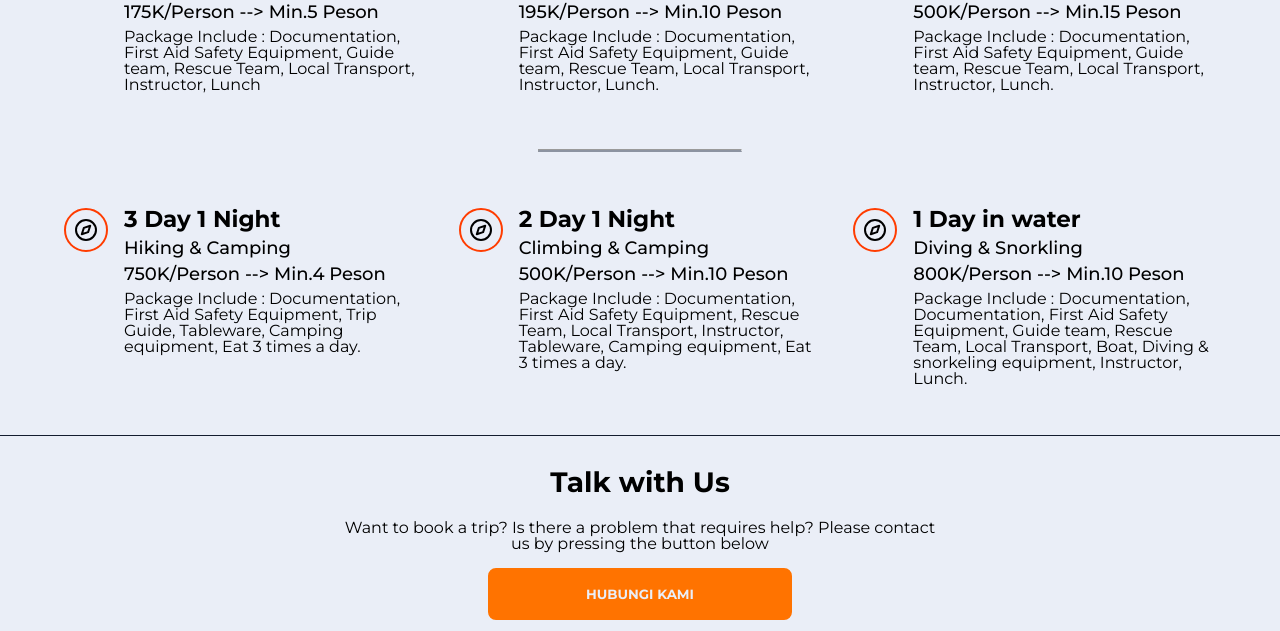
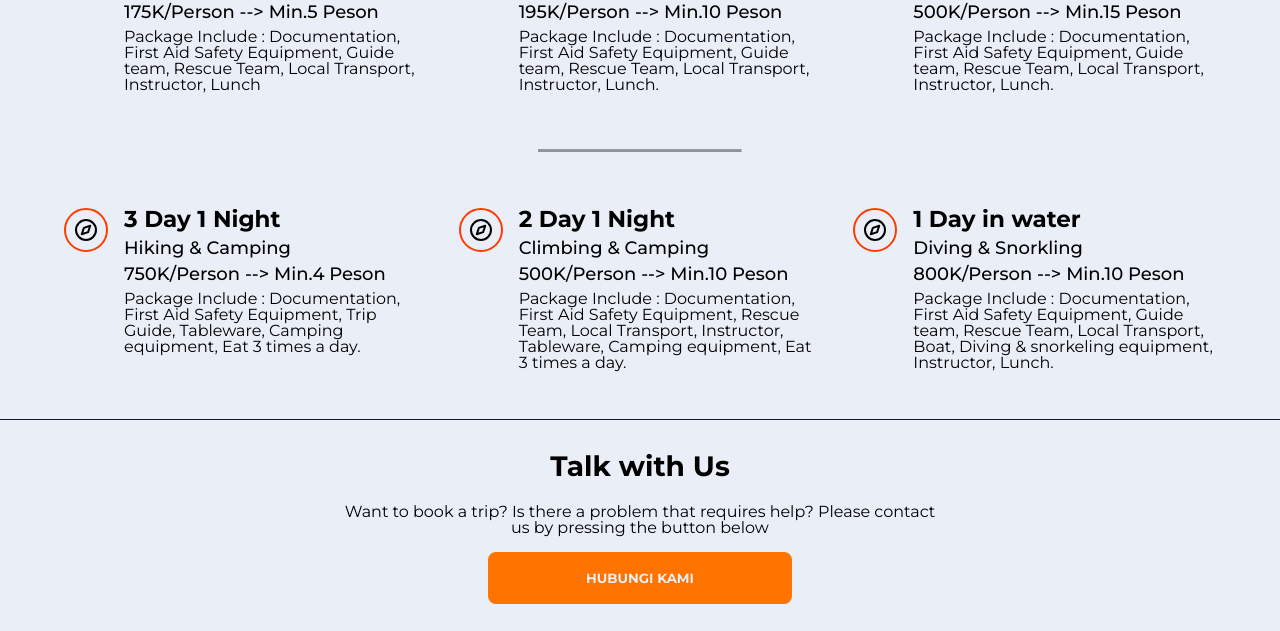
Before and after one commit to revou-fundamental-course/18-mar-24-RahmatEpendiHidayat, a plain HTML site: page index.html in a window 1280 px wide. Shown: the part 1533-2164 px from the top of the page. Drawn offline with nearby package versions, Linux system fonts and the light colour scheme.

Commit message:
revisi package

```diff
--- a/index.html
+++ b/index.html
@@ -219,7 +219,7 @@ Tableware, Camping equipment, Eat 3 times a day.</p>
 								<h3>1 Day in water</h3>
 								<h4>Diving & Snorkling</h4>
 								<h4>800K/Person --> Min.10 Peson</h4>
-								<p>Package Include : Documentation, Documentation, First Aid Safety Equipment, Guide team, Rescue Team,
+								<p>Package Include : Documentation, First Aid Safety Equipment, Guide team, Rescue Team,
 									Local Transport, Boat, Diving & snorkeling equipment,  Instructor, Lunch.</p>
 							</div>
 						</div>
```
